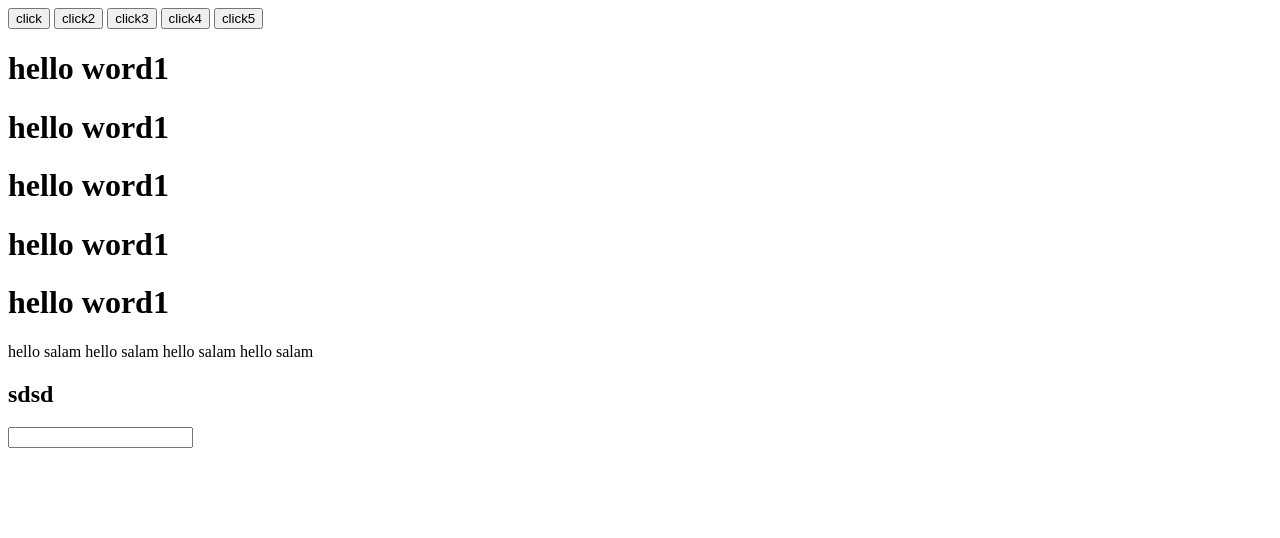
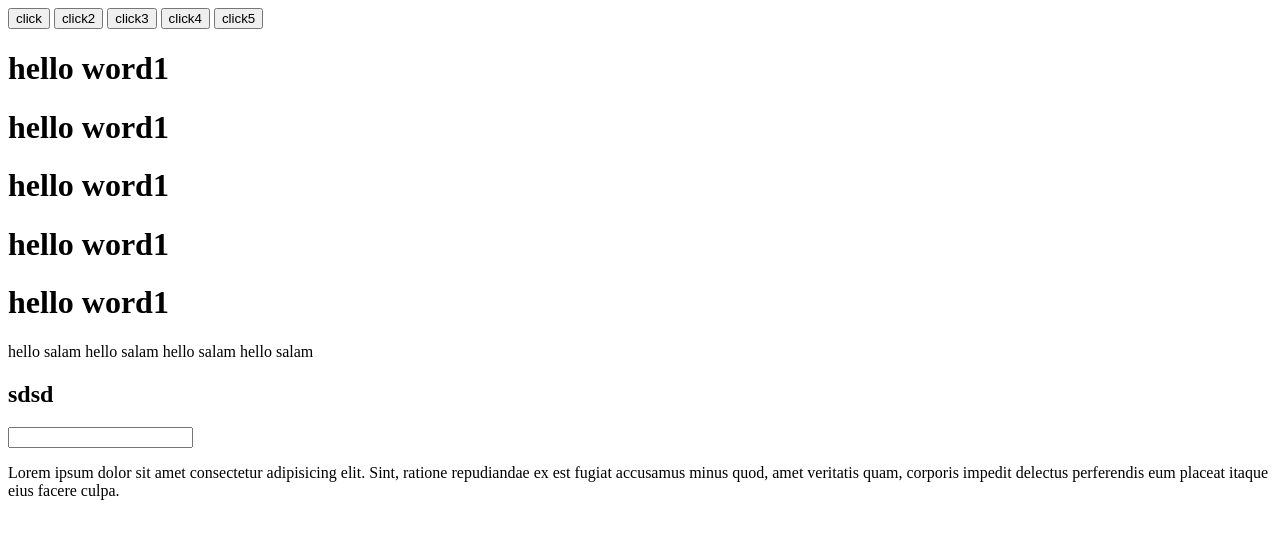
Before and after one commit to sina-saberi/tamrin3, a plain HTML site: page index.html in a window 1280 px wide. Drawn offline with Linux system fonts and the light colour scheme.

Commit message:
add some inpu

```diff
--- a/index.html
+++ b/index.html
@@ -29,6 +29,9 @@
 
 
     <input />
+
+
+    <p>Lorem ipsum dolor sit amet consectetur adipisicing elit. Sint, ratione repudiandae ex est fugiat accusamus minus quod, amet veritatis quam, corporis impedit delectus perferendis eum placeat itaque eius facere culpa.</p>
 </body>
 
 </html>
```
